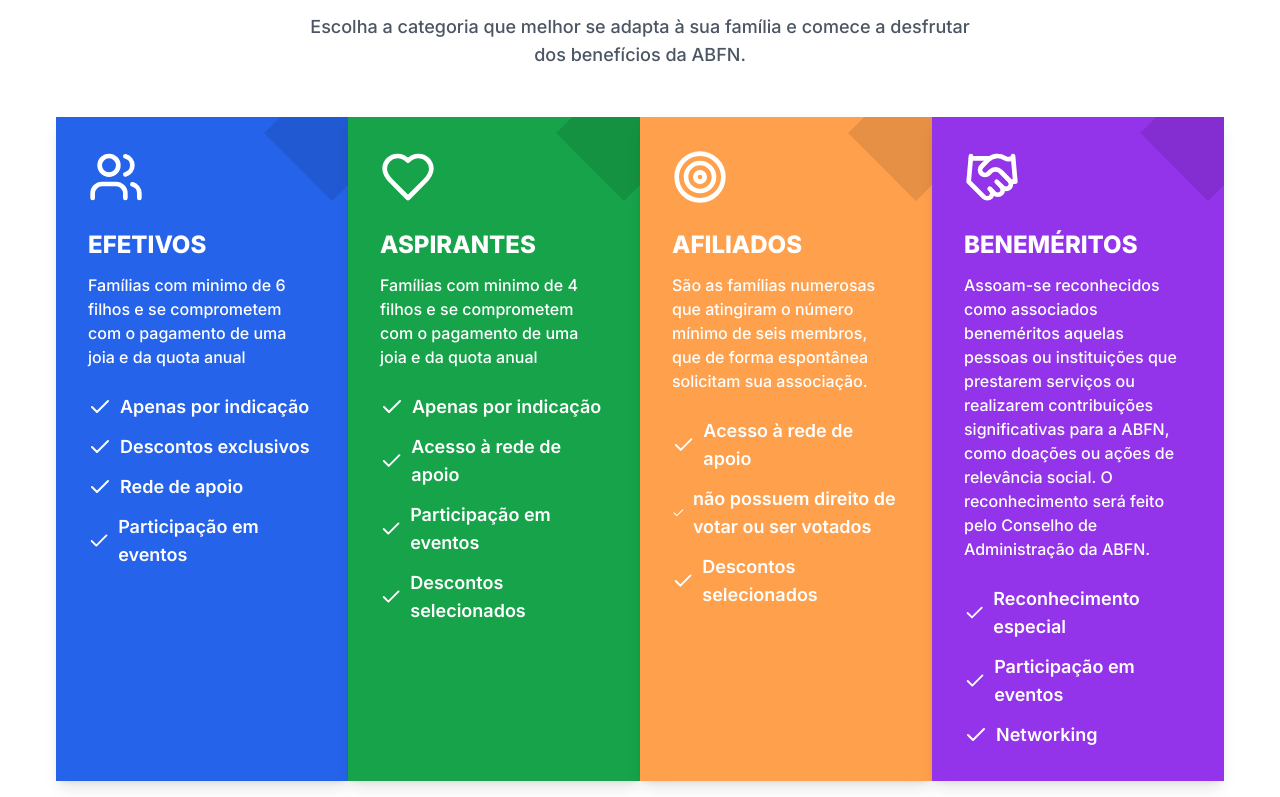
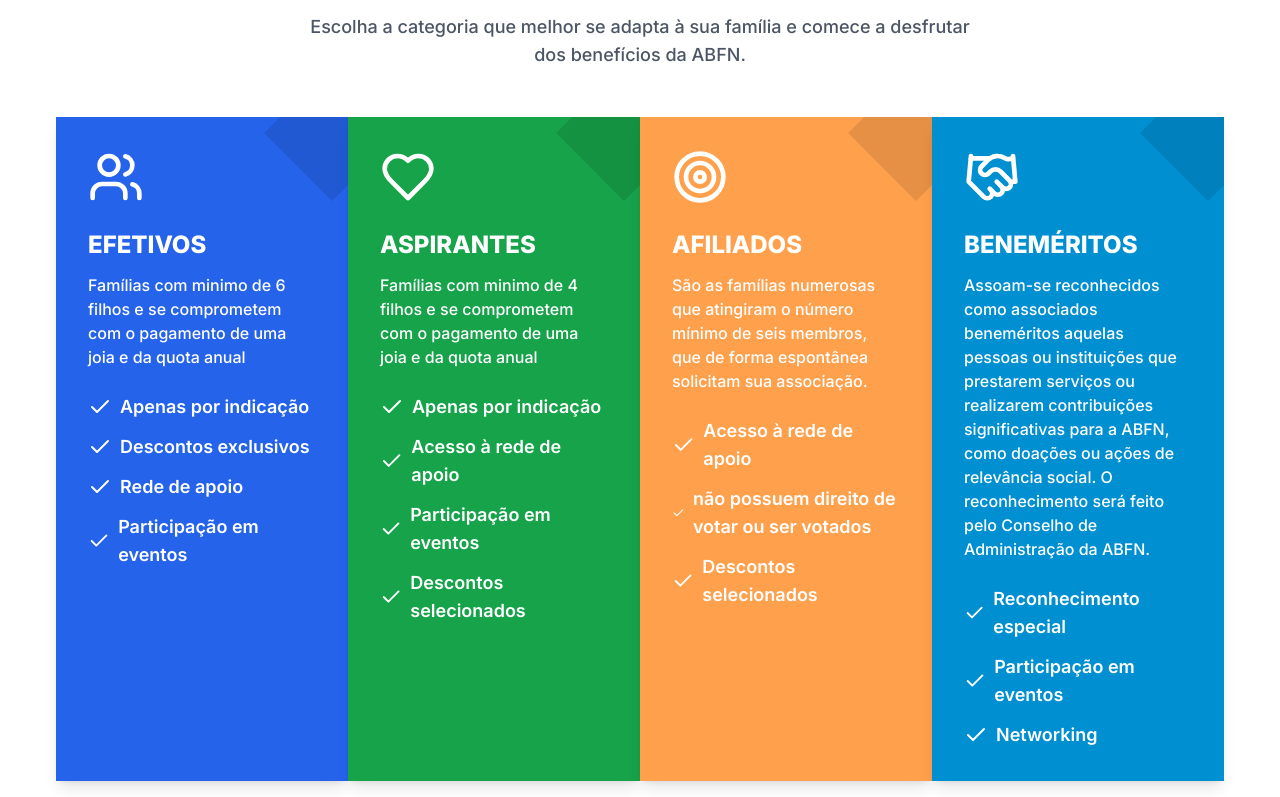
Before and after one commit to GuilhermeSegattoo/ABFN, a Next.js app: page / in a window 1280 px wide. Shown: the part 923-1720 px from the top of the page. Built offline with nearby package versions, Linux system fonts and the light colour scheme.

Commit message:
feat - color planos

```diff
--- a/app/page.tsx
+++ b/app/page.tsx
@@ -38,7 +38,7 @@ export default function Home() {
       "bg-blue-600",
       "bg-green-600",
       "bg-primary",
-      "bg-purple-600"
+      "bg-accent",
     ];
     return colors[index % colors.length]; // Alterna entre as cores
   };
```
